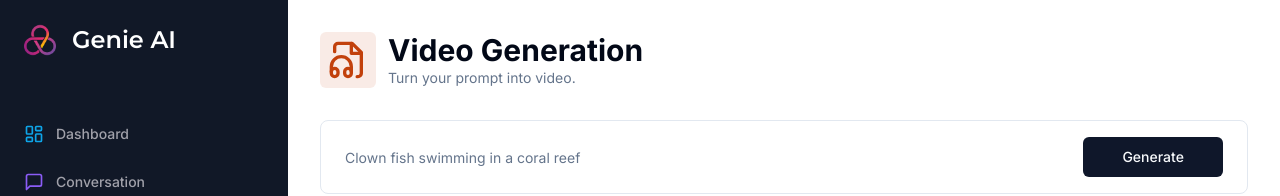
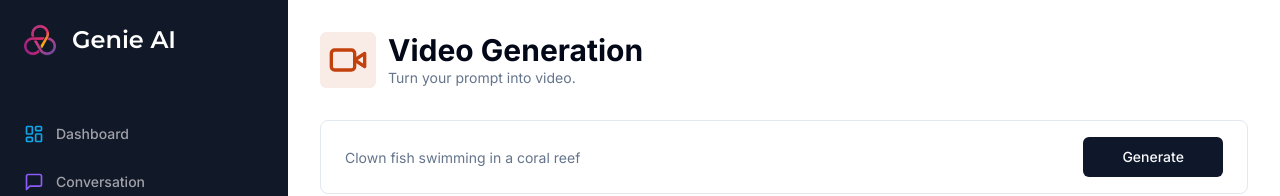
Before and after one commit to d2ndjim/ai-saas, a Next.js app: page /video in a window 1280 px wide. Shown: the top 196 px of the page. Built offline with nearby package versions, Linux system fonts and the light colour scheme.

Commit message:
Modify video icon

```diff
--- a/app/(dashboard)/(routes)/video/page.tsx
+++ b/app/(dashboard)/(routes)/video/page.tsx
@@ -6,7 +6,7 @@ import { useState } from "react";
 import { zodResolver } from "@hookform/resolvers/zod";
 import { useForm } from "react-hook-form";
 import { toast } from "react-hot-toast";
-import { FileAudio } from "lucide-react";
+import { VideoIcon } from "lucide-react";
 import { useRouter } from "next/navigation";
 
 import { Heading } from "@/components/heading";
@@ -57,7 +57,7 @@ const VideoPage = () => {
       <Heading
         title="Video Generation"
         description="Turn your prompt into video."
-        icon={FileAudio}
+        icon={VideoIcon}
         iconColor="text-orange-700"
         bgColor="bg-orange-700/10"
       />
@@ -93,7 +93,12 @@ const VideoPage = () => {
                 </FormItem>
               )}
             />
-            <Button className="col-span-12 lg:col-span-2 w-full" type="submit" disabled={isLoading} size="icon">
+            <Button
+              className="col-span-12 lg:col-span-2 w-full"
+              type="submit"
+              disabled={isLoading}
+              size="icon"
+            >
               Generate
             </Button>
           </form>
@@ -103,17 +108,18 @@ const VideoPage = () => {
             <Loader />
           </div>
         )}
-        {!video && !isLoading && (
-          <Empty label="No video files generated." />
-        )}
+        {!video && !isLoading && <Empty label="No video files generated." />}
         {video && (
-          <video controls className="w-full aspect-video mt-8 rounded-lg border bg-black">
+          <video
+            controls
+            className="w-full aspect-video mt-8 rounded-lg border bg-black"
+          >
             <source src={video} />
           </video>
         )}
       </div>
     </div>
-   );
+  );
 }
 
 export default VideoPage;
```
